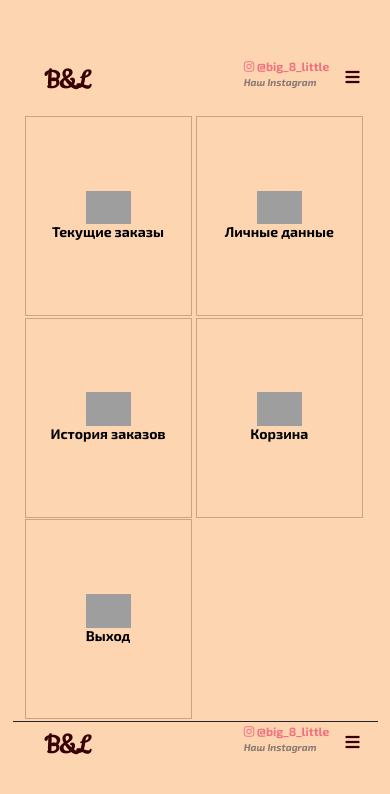
After one commit to lapsizm/Site-BigAndLittle, a Django app: page /personal_area/ in a window 390 px wide. The commit adds this page. Shown: the top 794 px of the page. Run offline with Django 3.2, Linux system fonts and the light colour scheme; some libraries are stand-ins or nearby versions; grey boxes are pictures that could not be loaded.

Commit message:
add adaptive personal area

```diff
--- a/mainapp/templates/base.html
+++ b/mainapp/templates/base.html
@@ -22,20 +22,7 @@
 
     <link rel="preconnect" href="https://fonts.googleapis.com">
     <link rel="preconnect" href="https://fonts.gstatic.com" crossorigin>
-    <link href="https://fonts.googleapis.com/css2?family=Cookie&display=swap" rel="stylesheet">
-
-    <link rel="preconnect" href="https://fonts.googleapis.com">
-    <link rel="preconnect" href="https://fonts.gstatic.com" crossorigin>
-    <link href="https://fonts.googleapis.com/css2?family=Exo+2:ital,wght@0,700;1,300&display=swap" rel="stylesheet">
-
-    <link rel="preconnect" href="https://fonts.googleapis.com">
-    <link rel="preconnect" href="https://fonts.gstatic.com" crossorigin>
-    <link href="https://fonts.googleapis.com/css2?family=Exo+2:ital,wght@1,700&family=Exo:ital,wght@1,900&display=swap"
-          rel="stylesheet">
-
-    <link rel="preconnect" href="https://fonts.googleapis.com">
-    <link rel="preconnect" href="https://fonts.gstatic.com" crossorigin>
-    <link href="https://fonts.googleapis.com/css2?family=Exo+2:ital,wght@1,500&display=swap" rel="stylesheet">
+    <link href="https://fonts.googleapis.com/css2?family=Cookie&family=Exo+2:ital,wght@0,700;1,300;1,500;1,700&family=Exo:ital,wght@1,900&display=swap" rel="stylesheet">
 </head>
 
 <body>
@@ -52,13 +39,15 @@
                 <div class="menu-burger_overlay"></div>
 
                 <div class="menu-nav">
-                    <a href="#" class="menu-link">Главная</a>
+                    <a href="{%url 'personal_area'%}" class="menu-link">Главная</a>
 
                     <a href="#about" class="menu-link">О нас</a>
 
                     <a href="{%url 'product_list'%}" class="menu-link">Каталог</a>
 
                     <a href="#information" class="menu-link">Информация</a>
+
+                    <a href="{%url 'personal_area'%}" class="menu-link personal-area-link">Личный кабинет</a>
                 </div>
 
 
@@ -343,6 +332,9 @@
                     <a href="{%url 'product_list'%}" class="menu-link">Каталог</a>
 
                     <a href="#information" class="menu-link">Информация</a>
+
+                    <a href="{%url 'personal_area'%}" class="menu-link personal-area-link">Личный кабинет</a>
+
                 </div>
 
             </menu>
--- /dev/null
+++ b/mainapp/templates/personal_area.html
@@ -0,0 +1,40 @@
+{% extends 'base.html' %}
+
+{% load static %}
+
+{% block link-css %}
+<link rel="stylesheet" href="{% static 'shop/css/base.css' %}">
+<link rel="stylesheet" href="{% static 'shop/css/personal_area.css' %}">
+{% endblock %}
+
+<body>
+{% block main-content %}
+<div class="container">
+
+    <div class="data">
+        <button class="block current-orders">
+            <img class="icon" src="https://img.icons8.com/ios/50/000000/ingredients-list.png"/>
+            <h2>Текущие заказы</h2>
+        </button>
+        <button class="block personal-data">
+            <img class="icon" src="https://img.icons8.com/pastel-glyph/64/000000/user-male-circle.png"/>
+            <h2>Личные данные</h2>
+        </button>
+        <button class="block history-of-orders">
+            <img class="icon " src="https://img.icons8.com/wired/64/000000/list.png"/>
+            <h2>История заказов</h2>
+        </button>
+
+        <button class="block basket">
+            <img class="icon" src="https://img.icons8.com/pastel-glyph/64/000000/shopping-cart--v2.png"/>
+            <h2>Корзина</h2>
+        </button>
+        <button class="block exit">
+            <img class="icon " src="https://img.icons8.com/ios-glyphs/30/000000/lock--v1.png"/>
+            <h2>Выход</h2>
+        </button>
+    </div>
+</div>
+
+{% endblock %}
+</body>
--- a/mainapp/urls.py
+++ b/mainapp/urls.py
@@ -2,7 +2,7 @@ from django.urls import path
 from django.conf import settings
 from django.conf.urls.static import static
 
-from .views import BaseView, ProductList, ProductDetail, CategoryDetail, DynamicProductLoad
+from .views import BaseView, ProductList, ProductDetail, CategoryDetail, DynamicProductLoad, PersonalArea
 
 
 urlpatterns = [
@@ -10,7 +10,9 @@ urlpatterns = [
     path('products/', ProductList, name='product_list'),
     path('products/<str:category_slug>/', CategoryDetail, name='category_detail'),
     path('products/<str:category_slug>/<str:product_slug>/', ProductDetail, name='product_detail'),
-    path('load-more-products/', DynamicProductLoad.as_view(), name='load-more-products')
+    path('load-more-products/', DynamicProductLoad.as_view(), name='load-more-products'),
+    path('personal_area/', PersonalArea, name='personal_area')
+
 ]
 # ] + static(settings.STATIC_URL, document_root=settings.STATIC_ROOT) + static(settings.MEDIA_URL, document_root=settings.MEDIA_ROOT)
 
--- a/mainapp/views.py
+++ b/mainapp/views.py
@@ -10,6 +10,11 @@ from django.http import JsonResponse
 class BaseView(views.View):
     def get(self, request, *args, **kwargs):
         return render(request, 'base.html', {})
+
+
+
+def PersonalArea(request):
+    return render(request, 'personal_area.html', {})
 
 
 
--- a/static_dev/shop/css/base.css
+++ b/static_dev/shop/css/base.css
@@ -561,6 +571,14 @@ footer .container{
         font-size: 19px;
     }
 
+    .menu{
+        padding-left: 100px;
+    }
+
+    .logo{
+        margin-right: 0;
+    }
+
     .instText a {
         font-size: 19px;
     }
@@ -625,8 +643,13 @@ footer .container{
         width: 1070px;
     }
 
+    .menu{
+        padding-left: 80px;
+    }
+
     .menu-nav a {
         font-size: 18px;
+        margin-right: 13%;
     }
 
     .instText a {
@@ -921,11 +943,12 @@ footer .container{
 
     .menu {
         width: 68%;
-        padding-left: 0;
+        padding-left: 60px;
     }
 
     .menu-nav a {
         font-size: 15px;
+        margin-right: 10%;
     }
 
     .instText a {
@@ -1057,11 +1080,6 @@ footer .container{
         flex-wrap: unset;
     }
 
-    .menu {
-        left: 0;
-        margin: 0;
-        overflow: hidden;
-    }
 
     .logo a {
         font-size: 60px;
--- /dev/null
+++ b/static_dev/shop/css/personal_area.css
@@ -0,0 +1,62 @@
+body {
+    background: #fdd5b1;
+}
+
+.data {
+
+}
+
+.block {
+    box-sizing: border-box;
+    border: solid 1px #cca480;
+    width: 32.5%;
+    height: 200px;
+    display: inline-block;
+    margin-bottom: 0.5%;
+}
+
+.block:hover {
+    box-shadow: inset 0 0 0 3px #cca480;
+    transition: 0.3s;
+
+}
+
+
+.data button {
+    background: #fdd5b1;
+}
+
+.icon {
+    margin: 0 auto;
+}
+
+.icon {
+    width: 45px;
+}
+
+.block h2 {
+    font-family: 'Exo 2', sans-serif;
+    font-size: 19px;
+    font-weight: 600;
+    margin: 0 auto;
+}
+
+@media screen and (max-width: 768px) {
+    .block {
+        width: 32.5%;
+    }
+
+    .block h2 {
+        font-size: 16px;
+    }
+}
+
+@media screen and (max-width: 575px) {
+    .block {
+        width: 49%;
+    }
+
+    .block h2 {
+        font-size: 14px;
+    }
+}
```
Also changed, not shown: other parts of static_dev/shop/css/base.css (+33 -7 lines).
